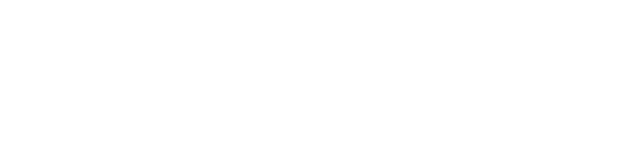
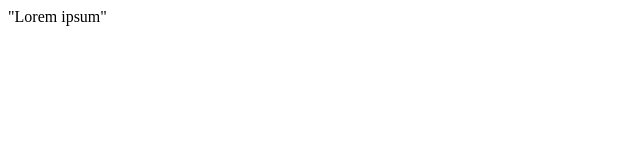
Before and after one commit to nitania-yevana/web-si, a plain HTML site: page index.html in a window 1280 px wide. Shown: the whole page, without its empty margins (0-640 px from the left). Drawn offline with Linux system fonts and the light colour scheme.

Commit message:
tambahan isi body

```diff
--- a/index.html
+++ b/index.html
@@ -6,6 +6,6 @@
     <title>Web Sistem Informasi</title>
 </head>
 <body>
-
+   "Lorem ipsum"
 </body>
 </html>
```
